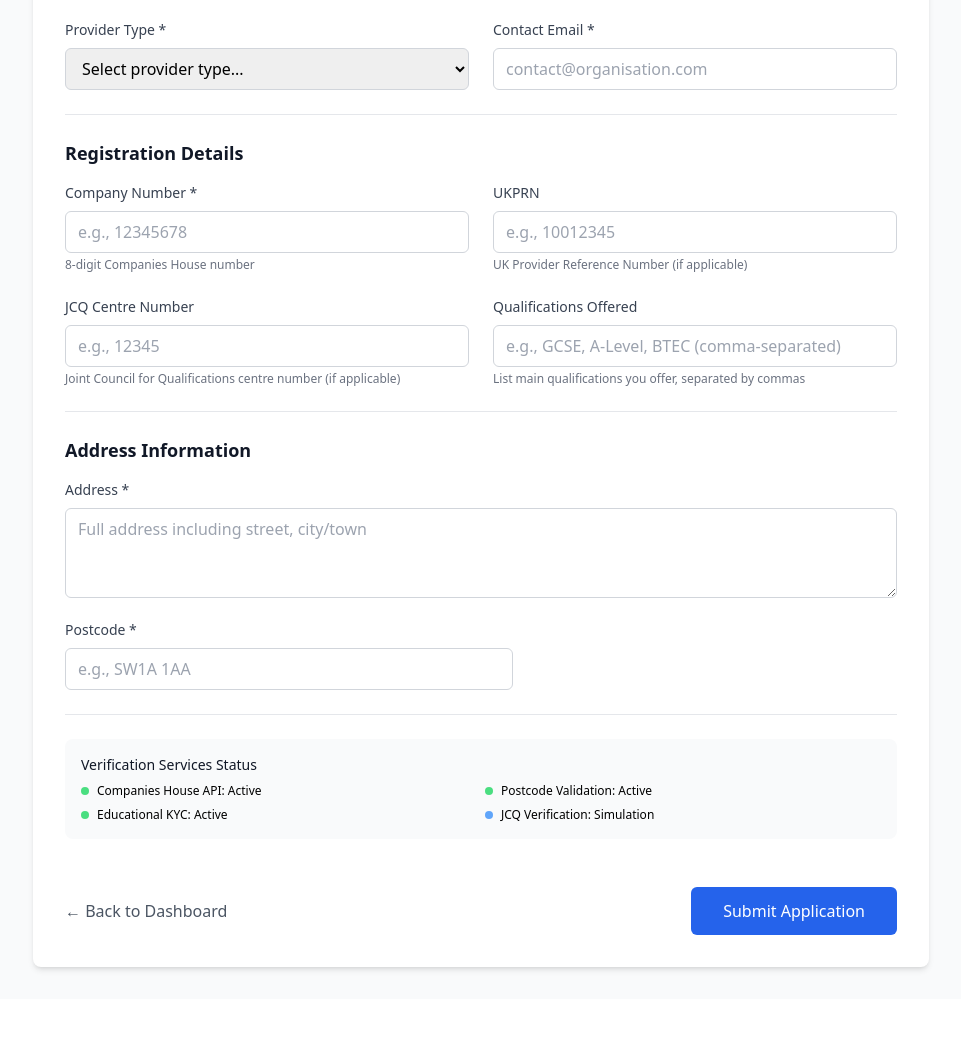
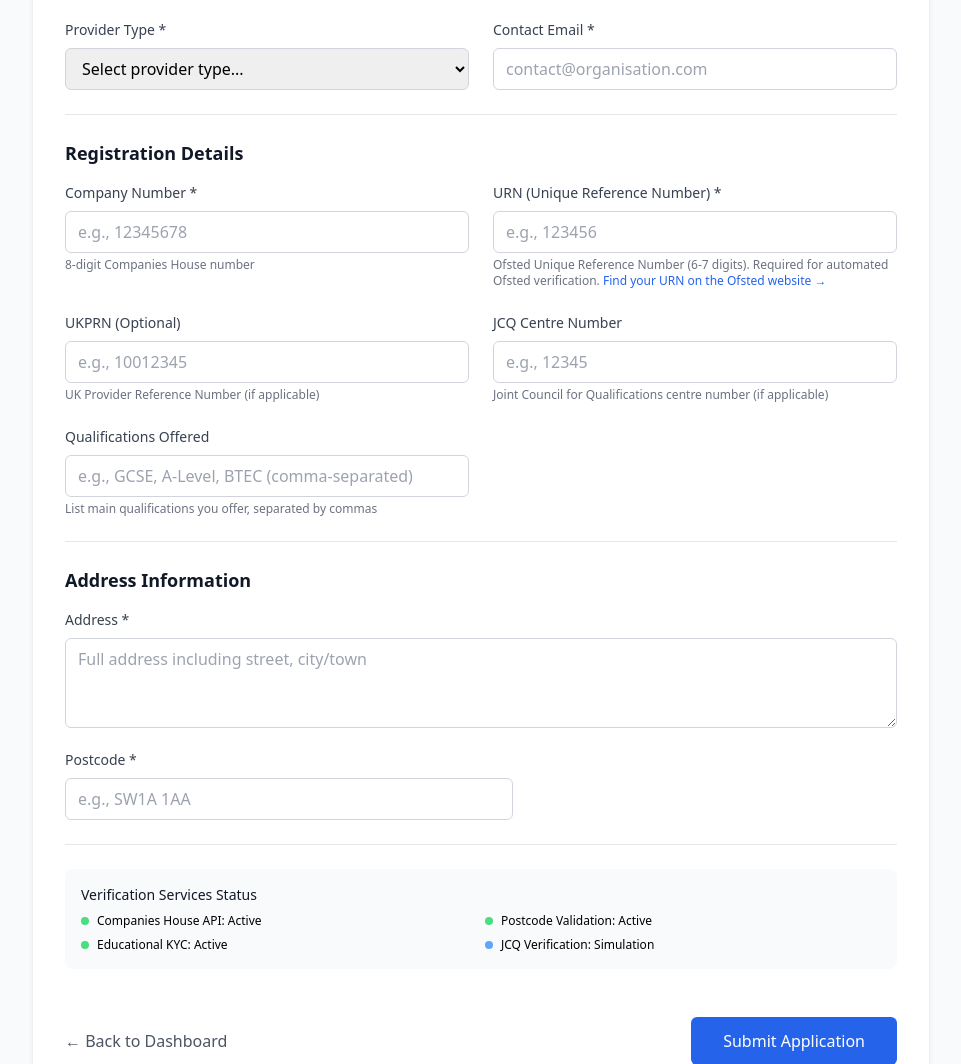
Before and after one commit to ragpark/educational-kyc, a FastAPI app: page /onboard in a window 1280 px wide. Shown: the part 346-1410 px from the top of the page, without its empty margins (159-1120 px from the left). Before the commit the page ends 1318 px from the top, so only its background shows below. Run offline with FastAPI, Linux system fonts and the light colour scheme; some libraries are stand-ins or nearby versions.

Commit message:
Update onboard_with_jcq.html

```diff
--- a/templates/onboard_with_jcq.html
+++ b/templates/onboard_with_jcq.html
@@ -74,8 +74,36 @@
                 </div>
 
                 <div>
+                    <label for="urn" class="block text-sm font-medium text-gray-700 mb-2">
+                        URN (Unique Reference Number) *
+                    </label>
+                    <div class="relative">
+                        <input type="text" id="urn" name="urn" required
+                               class="w-full border border-gray-300 rounded-md px-3 py-2 pr-10 focus:outline-none focus:ring-2 focus:ring-blue-500 focus:border-transparent"
+                               placeholder="e.g., 123456"
+                               pattern="[0-9]{6,7}"
+                               title="URN should be 6-7 digits">
+                        <div id="urn-status" class="absolute inset-y-0 right-0 flex items-center pr-3">
+                            <!-- Status indicator will be inserted here -->
+                        </div>
+                    </div>
+                    <div id="urn-info" class="mt-2 text-xs text-gray-600 hidden">
+                        <!-- URN information will be displayed here -->
+                    </div>
+                    <div id="urn-error" class="mt-2 text-xs text-red-600 hidden">
+                        <!-- Error messages will be displayed here -->
+                    </div>
+                    <p class="text-xs text-gray-500 mt-1">
+                        Ofsted Unique Reference Number (6-7 digits). Required for automated Ofsted verification.
+                        <a href="https://reports.ofsted.gov.uk/search" target="_blank" class="text-blue-600 hover:text-blue-800">
+                            Find your URN on the Ofsted website →
+                        </a>
+                    </p>
+                </div>
+
+                <div>
                     <label for="ukprn" class="block text-sm font-medium text-gray-700 mb-2">
-                        UKPRN
+                        UKPRN (Optional)
                     </label>
                     <input type="text" id="ukprn" name="ukprn"
                            class="w-full border border-gray-300 rounded-md px-3 py-2 focus:outline-none focus:ring-2 focus:ring-blue-500 focus:border-transparent"
@@ -278,6 +306,93 @@ postcodeInput.addEventListener('input', function(e) {
     }, 500); // Wait 500ms after user stops typing
 });
 
+// Real-time URN validation
+let urnTimeout;
+const urnInput = document.getElementById('urn');
+const urnStatus = document.getElementById('urn-status');
+const urnInfo = document.getElementById('urn-info');
+const urnError = document.getElementById('urn-error');
+
+function showUrnStatus(type, content) {
+    urnStatus.innerHTML = content;
+
+    if (type === 'loading') {
+        urnInfo.classList.add('hidden');
+        urnError.classList.add('hidden');
+    } else if (type === 'success') {
+        urnError.classList.add('hidden');
+        urnInfo.classList.remove('hidden');
+    } else if (type === 'error') {
+        urnInfo.classList.add('hidden');
+        urnError.classList.remove('hidden');
+    }
+}
+
+urnInput.addEventListener('input', function(e) {
+    const urn = e.target.value.trim();
+
+    // Clear previous timeout
+    clearTimeout(urnTimeout);
+
+    // Clear status
+    showUrnStatus('', '');
+
+    // Skip validation if URN is too short
+    if (urn.length < 6) {
+        return;
+    }
+
+    // Debounce validation
+    urnTimeout = setTimeout(async () => {
+        try {
+            // Show loading
+            showUrnStatus('loading', `
+                <div class="animate-spin rounded-full h-4 w-4 border-b-2 border-blue-600"></div>
+            `);
+
+            // Call validation API
+            const response = await fetch(`/urn/validate/${encodeURIComponent(urn)}`);
+            const data = await response.json();
+
+            if (data.valid) {
+                // Show success
+                showUrnStatus('success', `
+                    <svg class="h-4 w-4 text-green-600" fill="currentColor" viewBox="0 0 20 20">
+                        <path fill-rule="evenodd" d="M16.707 5.293a1 1 0 010 1.414l-8 8a1 1 0 01-1.414 0l-4-4a1 1 0 011.414-1.414L8 12.586l7.293-7.293a1 1 0 011.414 0z" clip-rule="evenodd"></path>
+                    </svg>
+                `);
+
+                // Show URN info
+                urnInfo.innerHTML = `
+                    <strong>Valid Ofsted URN:</strong> ${data.urn}<br>
+                    <strong>Status:</strong> ${data.message}<br>
+                    <a href="${data.ofsted_url}" target="_blank" class="text-blue-600 hover:text-blue-800">View Ofsted Report →</a>
+                `;
+
+            } else {
+                // Show error
+                showUrnStatus('error', `
+                    <svg class="h-4 w-4 text-red-600" fill="currentColor" viewBox="0 0 20 20">
+                        <path fill-rule="evenodd" d="M4.293 4.293a1 1 0 011.414 0L10 8.586l4.293-4.293a1 1 0 111.414 1.414L11.414 10l4.293 4.293a1 1 0 01-1.414 1.414L10 11.414l-4.293 4.293a1 1 0 01-1.414-1.414L8.586 10 4.293 5.707a1 1 0 010-1.414z" clip-rule="evenodd"></path>
+                    </svg>
+                `);
+
+                urnError.textContent = data.error || 'Invalid URN';
+            }
+
+        } catch (error) {
+            // Show error
+            showUrnStatus('error', `
+                <svg class="h-4 w-4 text-yellow-600" fill="currentColor" viewBox="0 0 20 20">
+                    <path fill-rule="evenodd" d="M8.257 3.099c.765-1.36 2.722-1.36 3.486 0l5.58 9.92c.75 1.334-.213 2.98-1.742 2.98H4.42c-1.53 0-2.493-1.646-1.743-2.98l5.58-9.92zM11 13a1 1 0 11-2 0 1 1 0 012 0zm-1-8a1 1 0 00-1 1v3a1 1 0 002 0V6a1 1 0 00-1-1z" clip-rule="evenodd"></path>
+                </svg>
+            `);
+
+            urnError.textContent = 'Unable to validate URN. Please check your connection.';
+        }
+    }, 750); // Wait 750ms after user stops typing (slightly longer for URN)
+});
+
 // Form validation
 document.querySelector('form').addEventListener('submit', function(e) {
     const submitBtn = document.getElementById('submit-btn');
```
